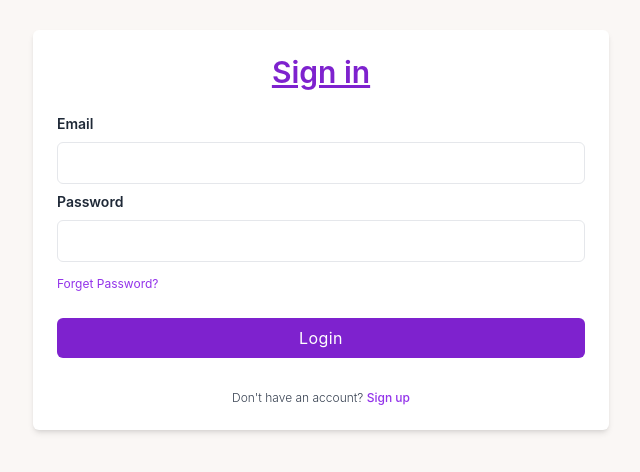
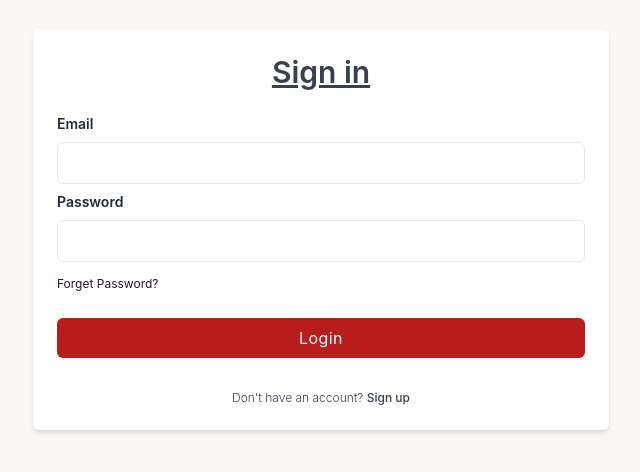
Before and after one commit to shongie/Event-Management-System, a React (Create React App) app in the folder frontend/: page / in a window 1280 px wide. Shown: the part 170-642 px from the top of the page, without its empty margins (319-959 px from the left). Built offline with nearby package versions, Linux system fonts and the light colour scheme.

Commit message:
login ui

```diff
--- a/frontend/src/Login.js
+++ b/frontend/src/Login.js
@@ -99,7 +99,7 @@ const config = require('./config.json')
   return (
     <div className="relative flex flex-col justify-center min-h-screen overflow-hidden">
       <div className="w-full p-6 m-auto bg-white rounded-md shadow-md lg:max-w-xl">
-        <h1 className="text-3xl font-semibold text-center text-purple-700 underline">
+        <h1 className="text-3xl font-semibold text-center text-gray-700 underline">
           Sign in
         </h1>
         <form className="mt-6" onSubmit={login}>
@@ -131,11 +131,11 @@ const config = require('./config.json')
               className="block w-full px-4 py-2 mt-2 text-purple-700 bg-white border rounded-md focus:border-purple-400 focus:ring-purple-300 focus:outline-none focus:ring focus:ring-opacity-40"
             />
           </div>
-          <Link  to={'/forgot-password'} className="text-xs text-purple-600 hover:underline">
+          <Link  to={'/forgot-password'} className="text-xs text-black-900 hover:underline">
             Forget Password?
           </Link>
           <div className="mt-6">
-            <button className="w-full px-4 py-2 tracking-wide text-white transition-colors duration-200 transform bg-purple-700 rounded-md hover:bg-purple-600 focus:outline-none focus:bg-purple-600">
+            <button className="w-full px-4 py-2 tracking-wide text-white transition-colors duration-200 transform bg-red-700 rounded-md hover:bg-red-600 focus:outline-none focus:bg-red-600">
               Login
             </button>
           </div>
@@ -144,7 +144,7 @@ const config = require('./config.json')
         <p className="mt-8 text-xs font-light text-center text-gray-700">
           {" "}
           Don't have an account?{" "}
-          <a href="#" className="font-medium text-purple-600 hover:underline">
+          <a href="#" className="font-medium text-black-900 hover:underline">
             Sign up
           </a>
         </p>
```
